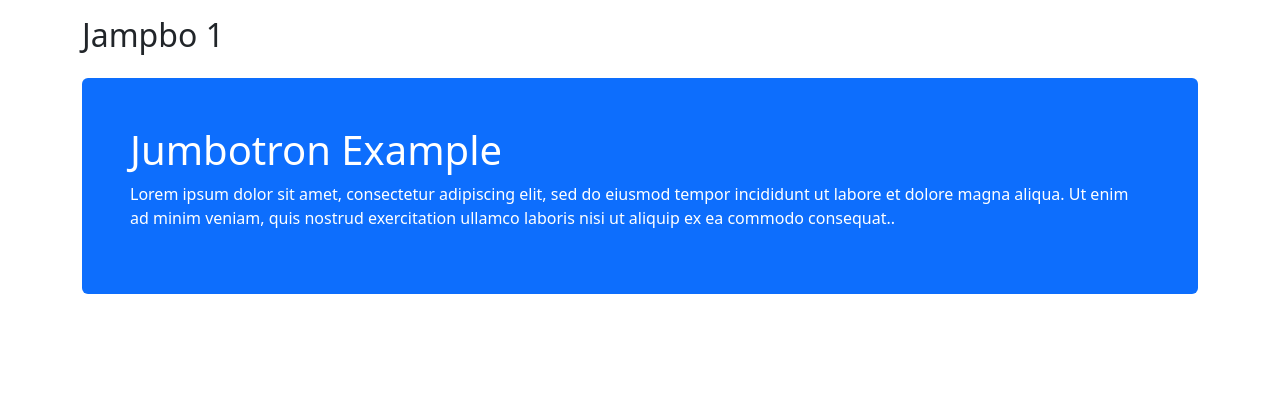
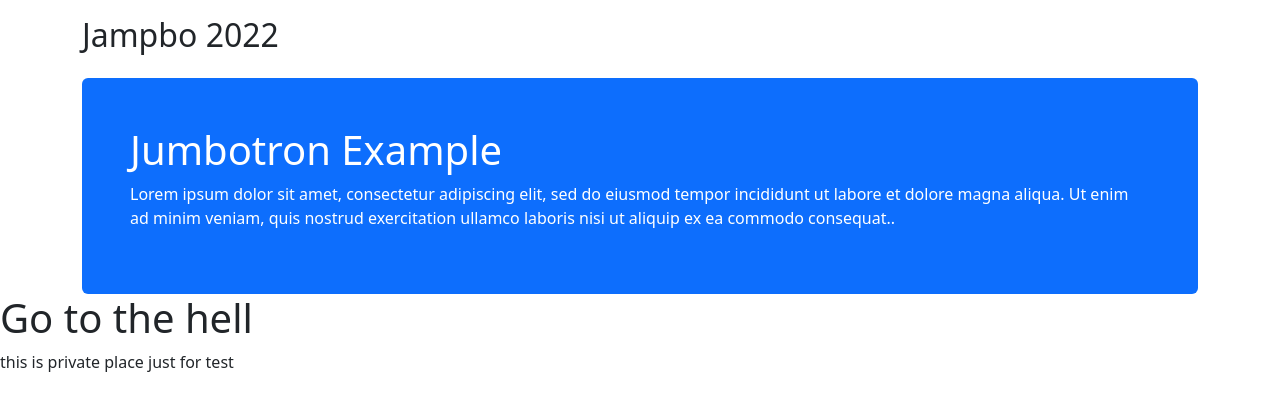
Before and after one commit to mohamed-101code/testgit, a plain HTML site: page index.html in a window 1280 px wide. Drawn offline with nearby package versions, Linux system fonts and the light colour scheme.

Commit message:
just test

```diff
--- a/index.html
+++ b/index.html
@@ -8,7 +8,7 @@
 <body>
 
 <div class="container mt-3">
-  <h2>Jampbo 1</h2>
+  <h2>Jampbo 2022</h2>
   <div class="mt-4 p-5 bg-primary text-white rounded">
     <h1>Jumbotron Example</h1>
     <p>Lorem ipsum dolor sit amet, consectetur adipiscing elit, sed do eiusmod tempor incididunt ut labore et dolore magna aliqua. Ut enim ad minim veniam, quis nostrud exercitation ullamco laboris nisi ut aliquip ex ea commodo consequat..</p>
@@ -17,3 +17,7 @@
 
 </body>
 </html>
+
+
+<h1>Go to the hell </h1>
+<p>this is private place just for test</p>
```
